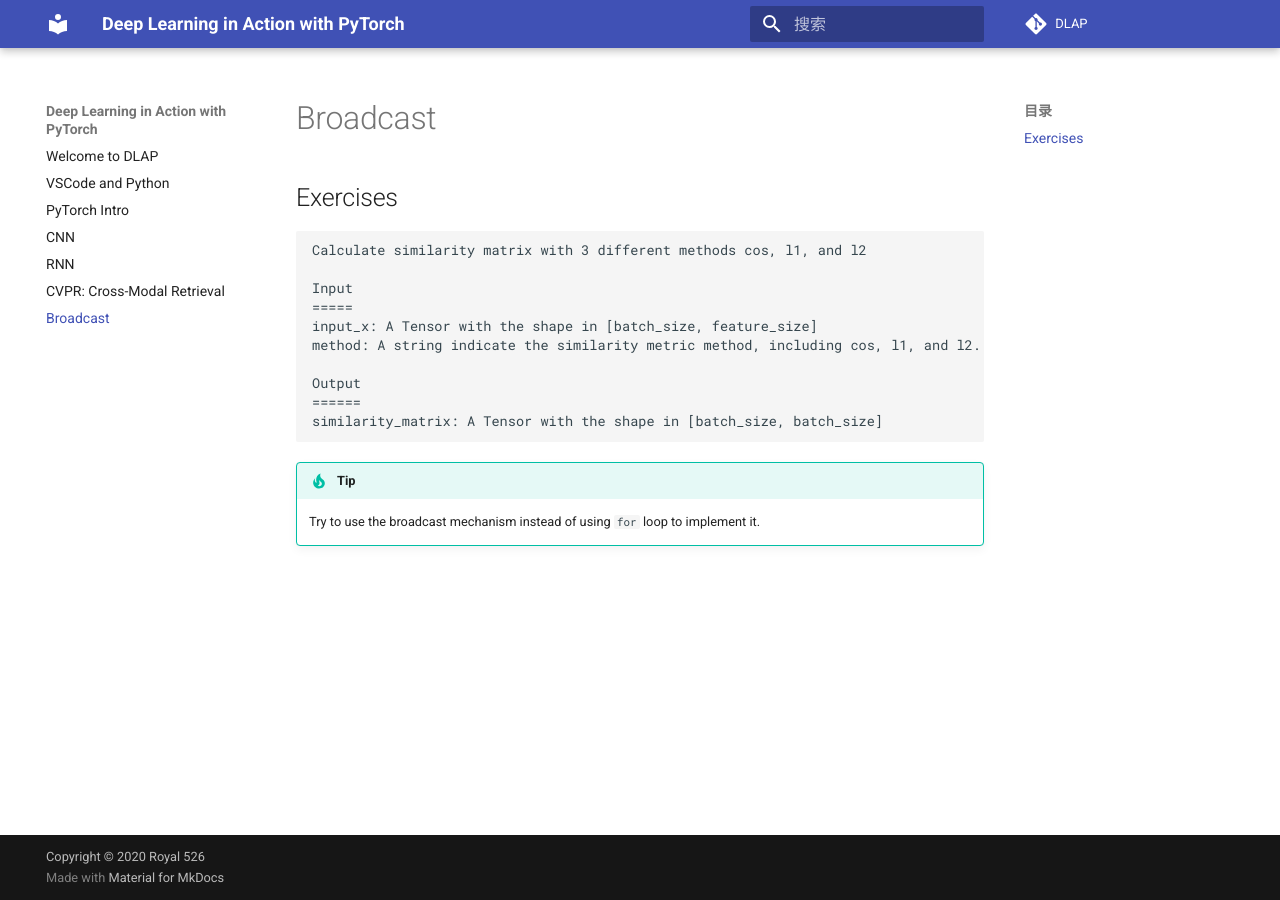
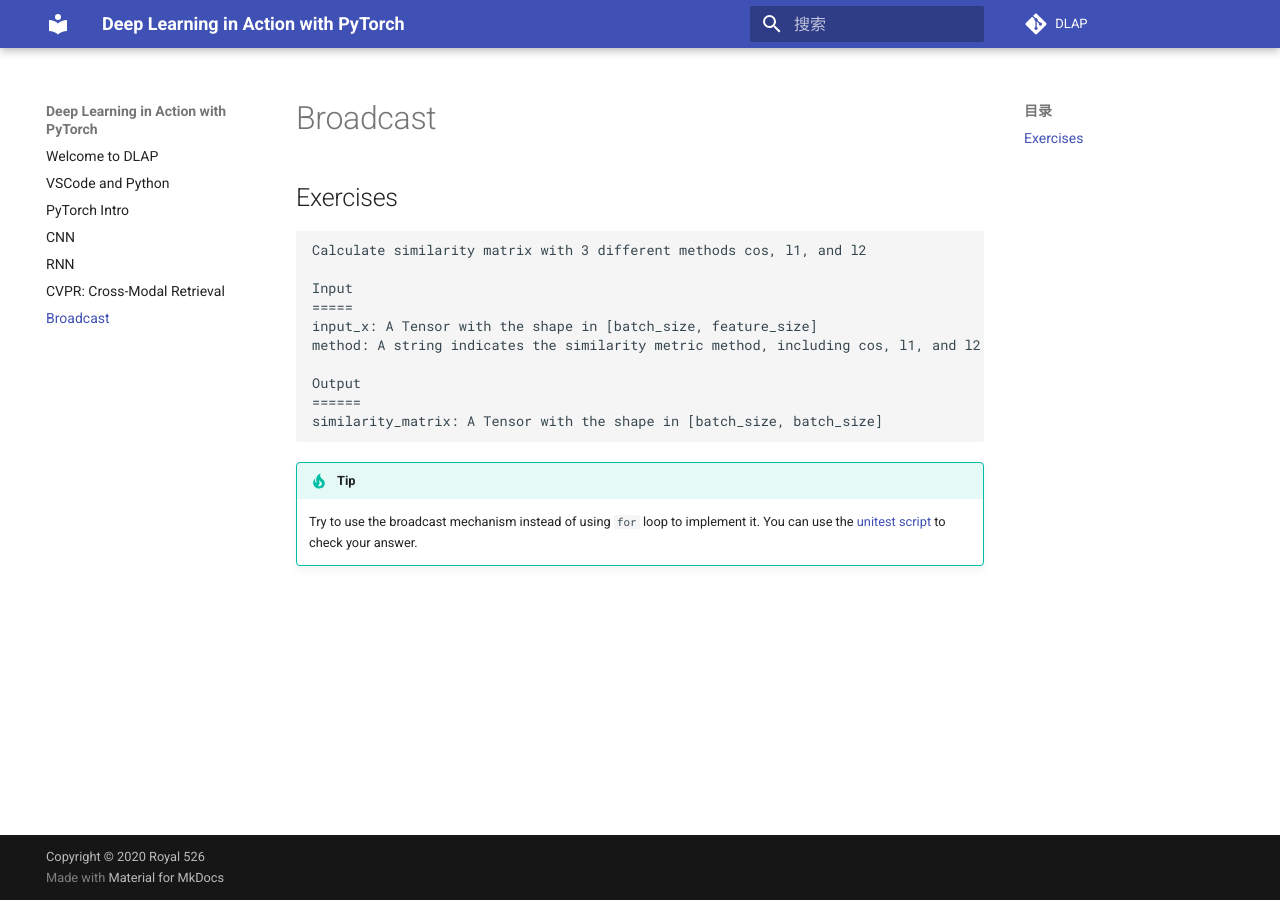
Before and after one commit to Royal-526/DLAP, an MkDocs documentation site: the page built from docs/6Broadcast.md, in a window 1280 px wide. Built offline with MkDocs 1.6.1 and Material for MkDocs 9.7.7, drawn with Linux system fonts in a browser that asks for light colours; comment, search, counter and statistics services are not loaded.

Commit message:
add unittest script

```diff
--- a/docs/6Broadcast.md
+++ b/docs/6Broadcast.md
@@ -8,7 +8,7 @@ Calculate similarity matrix with 3 different methods cos, l1, and l2
 Input
 =====
 input_x: A Tensor with the shape in [batch_size, feature_size]
-method: A string indicate the similarity metric method, including cos, l1, and l2.
+method: A string indicates the similarity metric method, including cos, l1, and l2.
 
 Output
 ======
@@ -17,3 +17,4 @@ similarity_matrix: A Tensor with the shape in [batch_size, batch_size]
 
 !!! tip
     Try to use the broadcast mechanism instead of using `for` loop to implement it.
+    You can use the [unitest script](./assets/broadcast_test.py) to check your answer.
```
Also changed, not shown: docs/assets/broadcast_test.py (added, +37 -0 lines).
